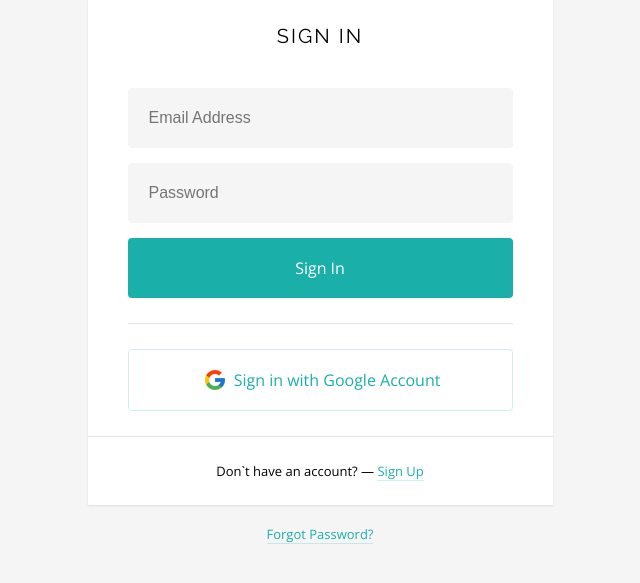
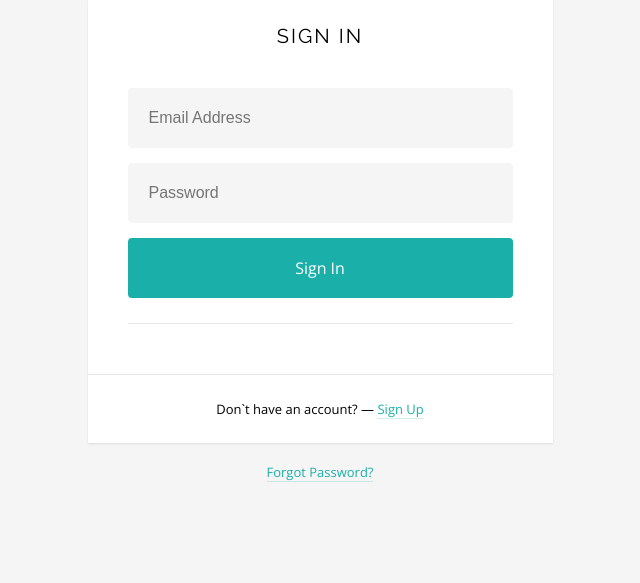
Before and after one commit to devwojtek/py-dmp, a Django app: page /customer/login/ in a window 1280 px wide. Shown: the part 180-763 px from the top of the page, without its empty margins (320-960 px from the left). Run offline with Django 3.2, Linux system fonts and the light colour scheme; some libraries are stand-ins or nearby versions.

Commit message:
upd: removed google auth

```diff
--- a/dmp/customer/templates/login.html
+++ b/dmp/customer/templates/login.html
@@ -29,7 +29,7 @@
         </form>
         <span class="login-separator"></span>
         <div class="login-socials">
-            <a href="javascript:void(0);" class="button button-outline"><span class="icon icon-google"></span> Sign in with Google Account</a>
+{#            <a href="javascript:void(0);" class="button button-outline"><span class="icon icon-google"></span> Sign in with Google Account</a>#}
         </div>
         <div class="login-signup">
             Don`t have an account?&nbsp;&mdash; <a href="javascript:void(0);">Sign Up</a>
```
